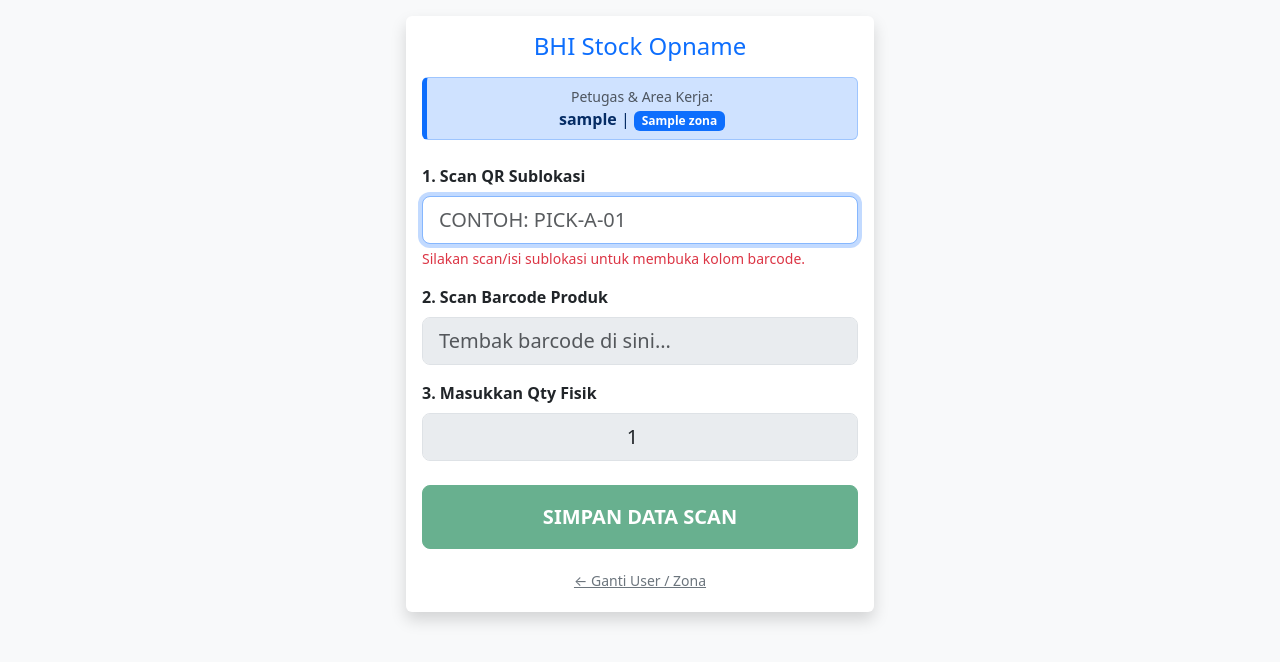
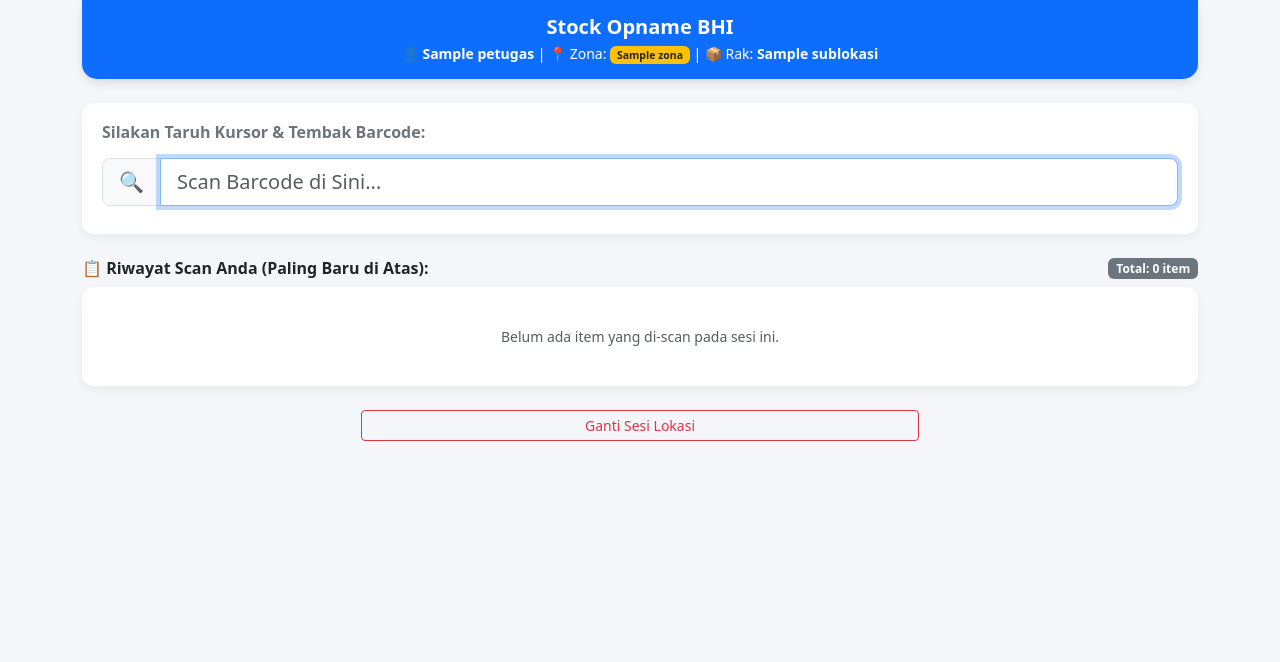
Before and after one commit to salanggamochris-rgb/bhi-opname, a Flask app: template templates/scan.html in a window 1280 px wide. Shown: the top 662 px of the page. Run offline with Flask 3, Linux system fonts and the light colour scheme; the template is opened without the code that fills it: most values are stand-ins (such as "Sample title", 1, 10 or a date in 2020).

Commit message:
Update scan.html

```diff
--- a/templates/scan.html
+++ b/templates/scan.html
@@ -1,143 +1,164 @@
 <!DOCTYPE html>
-<html lang="id">
+<html lang="en">
 <head>
     <meta charset="UTF-8">
     <meta name="viewport" content="width=device-width, initial-scale=1.0">
-    <title>Scan Opname BHI</title>
+    <title>Halaman Scan - Warehouse BHI</title>
     <link href="https://cdn.jsdelivr.net/npm/bootstrap@5.3.0/dist/css/bootstrap.min.css" rel="stylesheet">
     <style>
-        body { max-width: 500px; margin: 0 auto; }
-        .card-info { border-left: 5px solid #0d6efd; }
+        body { background-color: #f4f6f9; }
+        .info-header { background: #0d6efd; color: white; border-radius: 0 0 15px 15px; padding: 15px; box-shadow: 0 4px 10px rgba(0,0,0,0.1); }
+        .scan-box { background: white; border-radius: 12px; padding: 20px; box-shadow: 0 4px 12px rgba(0,0,0,0.05); }
+        /* STYLE KHUSUS KOTAK HISTORY YANG BISA DI-SCROLL */
+        .history-container {
+            background: white;
+            border-radius: 12px;
+            padding: 15px;
+            box-shadow: 0 4px 12px rgba(0,0,0,0.05);
+            max-height: 280px;
+            overflow-y: auto;
+        }
+        .history-item {
+            border-left: 5px solid #198754;
+            background: #f8f9fa;
+            margin-bottom: 8px;
+            padding: 10px;
+            border-radius: 4px;
+            animation: fadeIn 0.3s ease-in-out;
+        }
+        @keyframes fadeIn {
+            from { opacity: 0; transform: translateY(-10px); }
+            to { opacity: 1; transform: translateY(0); }
+        }
     </style>
 </head>
-<body class="bg-light p-3">
-    <div class="container bg-white p-3 rounded shadow">
-        <h4 class="text-center text-primary mb-3">BHI Stock Opname</h4>
+<body>
 
-        <div class="alert alert-primary p-2 text-center card-info mb-4">
-            <small class="d-block text-muted">Petugas & Area Kerja:</small>
-            <strong>{{ username }}</strong> | <span class="badge bg-primary">{{ zona }}</span>
+    <div class="container mb-4">
+        <div class="info-header text-center">
+            <h5 class="mb-1 fw-bold">Stock Opname BHI</h5>
+            <div class="small">
+                👤 <strong>{{ petugas }}</strong> | 📍 Zona: <span class="badge bg-warning text-dark fw-bold">{{ zona }}</span> | 📦 Rak: <strong>{{ sublokasi }}</strong>
+            </div>
+        </div>
+    </div>
+
+    <div class="container">
+        <div class="scan-box mb-4">
+            <h6 class="fw-bold text-secondary mb-3">Silakan Taruh Kursor & Tembak Barcode:</h6>
+            <div class="input-group input-group-lg mb-2">
+                <span class="input-group-text">🔍</span>
+                <input type="text" id="barcodeInput" class="form-control" placeholder="Scan Barcode di Sini..." autofocus autocomplete="off">
+            </div>
+            <div id="statusMessage" class="mt-2 fw-bold text-center"></div>
         </div>
 
-        <div class="mb-3">
-            <label class="form-label fw-bold">1. Scan QR Sublokasi</label>
-            <input type="text" id="sublokasi" class="form-control form-control-lg text-uppercase" placeholder="Contoh: PICK-A-01" onchange="lockSublokasi()">
-            <div class="form-text text-danger" id="sub-hint">Silakan scan/isi sublokasi untuk membuka kolom barcode.</div>
+        <div class="mb-2 d-flex justify-content-between align-items-center">
+            <h6 class="fw-bold text-dark mb-0">📋 Riwayat Scan Anda (Paling Baru di Atas):</h6>
+            <span id="totalScanUser" class="badge bg-secondary">Total: 0 item</span>
         </div>
 
-        <div class="mb-3">
-            <label class="form-label fw-bold">2. Scan Barcode Produk</label>
-            <input type="text" id="barcode" class="form-control form-control-lg" placeholder="Tembak barcode di sini..." disabled onchange="cariBarcode()">
+        <div class="history-container">
+            <div id="emptyHistory" class="text-center text-muted py-4 small">
+                Belum ada item yang di-scan pada sesi ini.
+            </div>
+            <div id="historyList"></div>
         </div>
 
-        <div id="info-produk" class="p-3 mb-3 bg-light rounded border d-none">
-            <span class="badge bg-success mb-2" id="prod-brand">BRAND</span>
-            <h5 class="text-dark fw-bold mb-1" id="prod-name">Nama Produk</h5>
-            <div class="row text-muted mt-2 small">
-                <div class="col-6"><strong>SKU:</strong> <span id="prod-sku">-</span></div>
-                <div class="col-6"><strong>Varian:</strong> <span id="prod-variant">-</span></div>
-            </div>
-        </div>
-
-        <div class="mb-4">
-            <label class="form-label fw-bold">3. Masukkan Qty Fisik</label>
-            <input type="number" id="qty" class="form-control form-control-lg text-center" value="1" min="1" disabled onkeydown="if(event.key==='Enter') simpanData()">
-        </div>
-
-        <button type="button" class="btn btn-success btn-lg w-100 py-3 fw-bold" id="btn-simpan" disabled onclick="simpanData()">SIMPAN DATA SCAN</button>
-
-        <div class="text-center mt-3">
-            <a href="/" class="btn btn-sm btn-link text-secondary">← Ganti User / Zona</a>
+        <div class="text-center mt-4 mb-5">
+            <a href="/" class="btn btn-sm btn-outline-danger w-50" onclick="return confirm('Selesai scan? Anda akan keluar dari sesi lokasimu saat ini.');">Ganti Sesi Lokasi</a>
         </div>
     </div>
 
     <script>
-        let dataProdukSelesaiCari = null;
+        const barcodeInput = document.getElementById('barcodeInput');
+        const statusMessage = document.getElementById('statusMessage');
+        const historyList = document.getElementById('historyList');
+        const emptyHistory = document.getElementById('emptyHistory');
+        const totalScanUser = document.getElementById('totalScanUser');
 
-        // Fungsi Kunci Sublokasi
-        if(document.getElementById('sublokasi')) {
-            document.getElementById('sublokasi').focus();
-        }
+        let counterTotalItem = 0;
 
-        function lockSublokasi() {
-            let val = document.getElementById('sublokasi').value;
-            if(val.trim() !== "") {
-                document.getElementById('sublokasi').disabled = true;
-                document.getElementById('sub-hint').className = "form-text text-success";
-                document.getElementById('sub-hint').innerText = "Sublokasi terkunci. Untuk mengganti, refresh halaman.";
-                document.getElementById('barcode').disabled = false;
-                document.getElementById('barcode').focus();
+        // Jaga agar inputan selalu fokus otomatis (petugas tinggal tembak terus tanpa klik layar)
+        document.addEventListener('click', () => {
+            barcodeInput.focus();
+        });
+
+        // Deteksi tombol Enter (efek setelah barcode di-scan/ditembak)
+        barcodeInput.addEventListener('keypress', function(e) {
+            if (e.key === 'Enter') {
+                const barcodeValue = barcodeInput.value.trim();
+                if (barcodeValue !== '') {
+                    sendDataToBackend(barcodeValue);
+                }
+                barcodeInput.value = ''; // Kosongkan kotak input untuk scan berikutnya
             }
-        }
+        });
 
-        // Fungsi Ambil Data Barcode dari Master Excel
-        function cariBarcode() {
-            let barcodeVal = document.getElementById('barcode').value.trim();
-            if(!barcodeVal) return;
+        // Fungsi menembak API Flask ke Backend app.py
+        function sendDataToBackend(barcode) {
+            statusMessage.innerHTML = "<span class='text-muted'>Memproses...</span>";
 
-            fetch('/api/cek_barcode', {
+            fetch('/api/scan', {
                 method: 'POST',
-                headers: {'Content-Type': 'application/json'},
-                body: JSON.stringify({ barcode: barcodeVal })
+                headers: { 'Content-Type': 'application/json' },
+                body: JSON.stringify({
+                    barcode: barcode,
+                    petugas: "{{ petugas }}",
+                    zona: "{{ zona }}",
+                    sublokasi: "{{ sublokasi }}"
+                })
             })
-            .then(res => res.json())
+            .then(response => response.json().then(data => ({ status: response.status, body: data })))
             .then(res => {
-                if(res.status === "success") {
-                    dataProdukSelesaiCari = res.data;
-                    document.getElementById('prod-name').innerText = res.data.name;
-                    document.getElementById('prod-sku').innerText = res.data.sku;
-                    document.getElementById('prod-brand').innerText = res.data.brand.toUpperCase();
-                    document.getElementById('prod-variant').innerText = res.data.variant;
-                    document.getElementById('info-produk').classList.remove('d-none');
+                if (res.status === 200) {
+                    // 1. Tampilkan Notifikasi Sukses Singkat di Atas Form
+                    statusMessage.innerHTML = `<span class='text-success'>✅ ${res.body.nama_produk} (Qty saat ini: ${res.body.qty})</span>`;
 
-                    document.getElementById('qty').disabled = false;
-                    document.getElementById('btn-simpan').disabled = false;
-                    document.getElementById('qty').focus();
-                    document.getElementById('qty').select();
+                    // 2. Hilangkan teks "Belum ada item"
+                    emptyHistory.style.display = 'none';
+
+                    // 3. Tambahkan Item ke List Paling Atas (prepend)
+                    addtoHistoryList(barcode, res.body.nama_produk, res.body.variant, res.body.qty);
+
+                    // 4. Update Badge Total Item yang Berhasil Di-scan oleh Petugas ini
+                    counterTotalItem++;
+                    totalScanUser.innerText = `Total: ${counterTotalItem} item`;
                 } else {
-                    alert(res.message);
-                    document.getElementById('barcode').value = "";
-                    document.getElementById('barcode').focus();
+                    // Tampilkan pesan error jika barcode tidak terdaftar di Excel
+                    statusMessage.innerHTML = `<span class='text-danger'>❌ ${res.body.message}</span>`;
+                    // Bunyikan alert suara bawaan hp jika gagal (opsional)
+                    if (window.navigator.vibrate) window.navigator.vibrate(200);
                 }
+            })
+            .catch(err => {
+                statusMessage.innerHTML = "<span class='text-danger'>❌ Gagal terhubung ke Server! Periksa sinyal Wi-Fi/Kuota.</span>";
             });
         }
 
-        // Fungsi Kirim ke Database app.py
-        function simpanData() {
-            let sublokasi = document.getElementById('sublokasi').value;
-            let barcode = document.getElementById('barcode').value;
-            let qty = document.getElementById('qty').value;
+        // Fungsi mencetak struk riwayat tumpukan di bawah secara real-time
+        function addtoHistoryList(barcode, namaProduk, variant, currentQty) {
+            // Buat element penampung item baru
+            const newItem = document.createElement('div');
+            newItem.className = 'history-item d-flex justify-content-between align-items-center';
 
-            if(!qty || qty < 1) {
-                alert("Qty fisik tidak boleh kosong atau kurang dari 1!");
-                return;
-            }
+            // Dapatkan waktu scan saat ini (Jam:Menit:Detik)
+            const now = new Date();
+            const timeString = now.toTimeString().split(' ')[0];
 
-            fetch('/api/simpan_opname', {
-                method: 'POST',
-                headers: {'Content-Type': 'application/json'},
-                body: JSON.stringify({
-                    username: "{{ username }}",
-                    zona: "{{ zona }}",
-                    sublokasi: sublokasi,
-                    barcode: barcode,
-                    sku: dataProdukSelesaiCari.sku,
-                    brand: dataProdukSelesaiCari.brand,
-                    product_name: dataProdukSelesaiCari.name,
-                    variant: dataProdukSelesaiCari.variant,
-                    qty: qty
-                })
-            })
-            .then(res => res.json())
-            .then(res => {
-                // Reset form barcode & qty agar siap tembak barang berikutnya
-                document.getElementById('barcode').value = "";
-                document.getElementById('qty').value = "1";
-                document.getElementById('qty').disabled = true;
-                document.getElementById('btn-simpan').disabled = true;
-                document.getElementById('info-produk').classList.add('d-none');
-                document.getElementById('barcode').focus();
-            });
+            newItem.innerHTML = `
+                <div style="max-width: 80%;">
+                    <div class="fw-bold text-dark small" style="line-height: 1.2;">${namaProduk}</div>
+                    <div class="text-muted" style="font-size: 11px;">Varian: ${variant} | Barcode: ${barcode}</div>
+                </div>
+                <div class="text-end">
+                    <span class="badge bg-success fs-6">Qty: ${currentQty}</span>
+                    <div class="text-muted" style="font-size: 9px; margin-top: 2px;">🕒 ${timeString}</div>
+                </div>
+            `;
+
+            // PREPEND: Fitur sakti agar item baru selalu masuk di urutan TERATAS TUMPUKAN
+            historyList.insertBefore(newItem, historyList.firstChild);
         }
     </script>
 </body>
```
